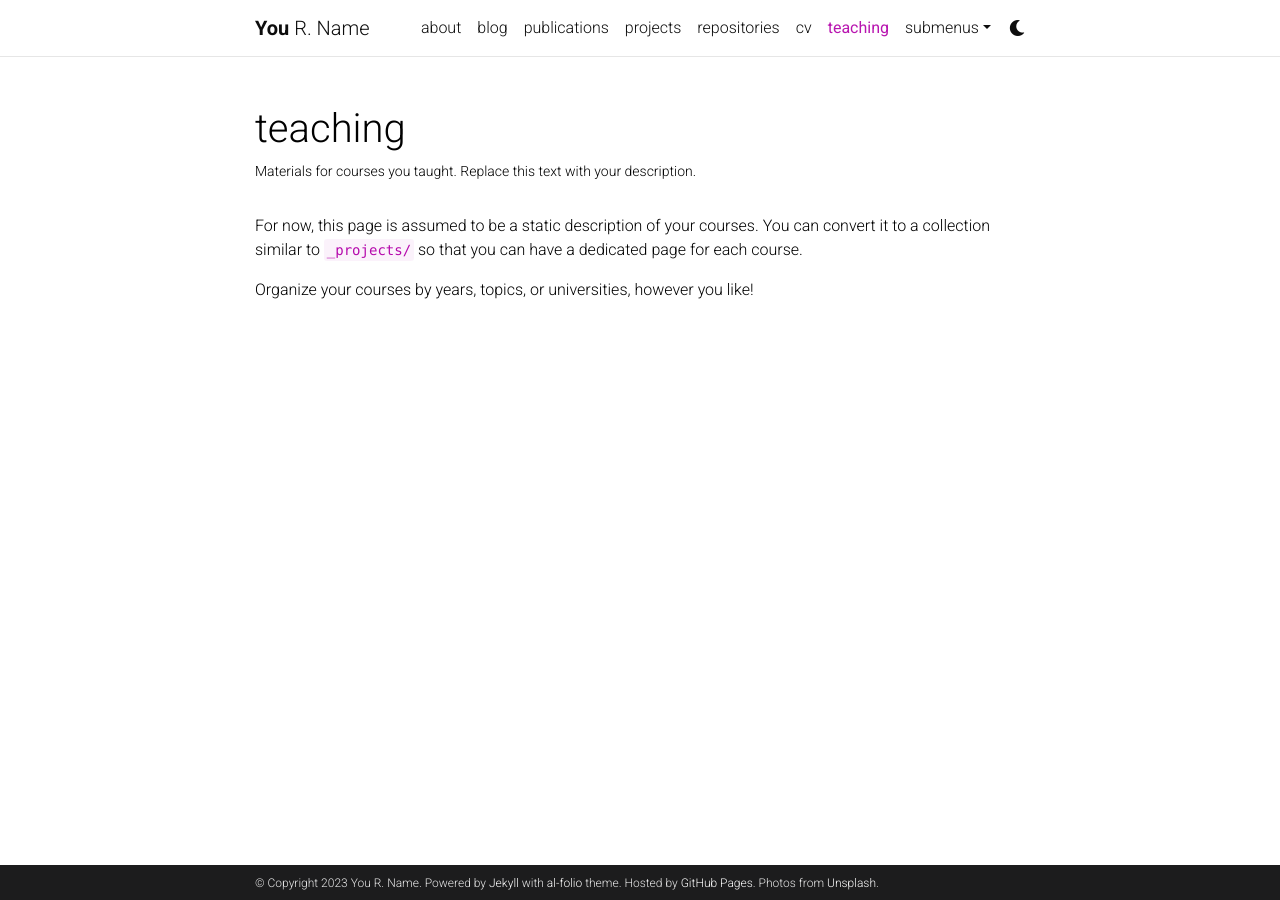
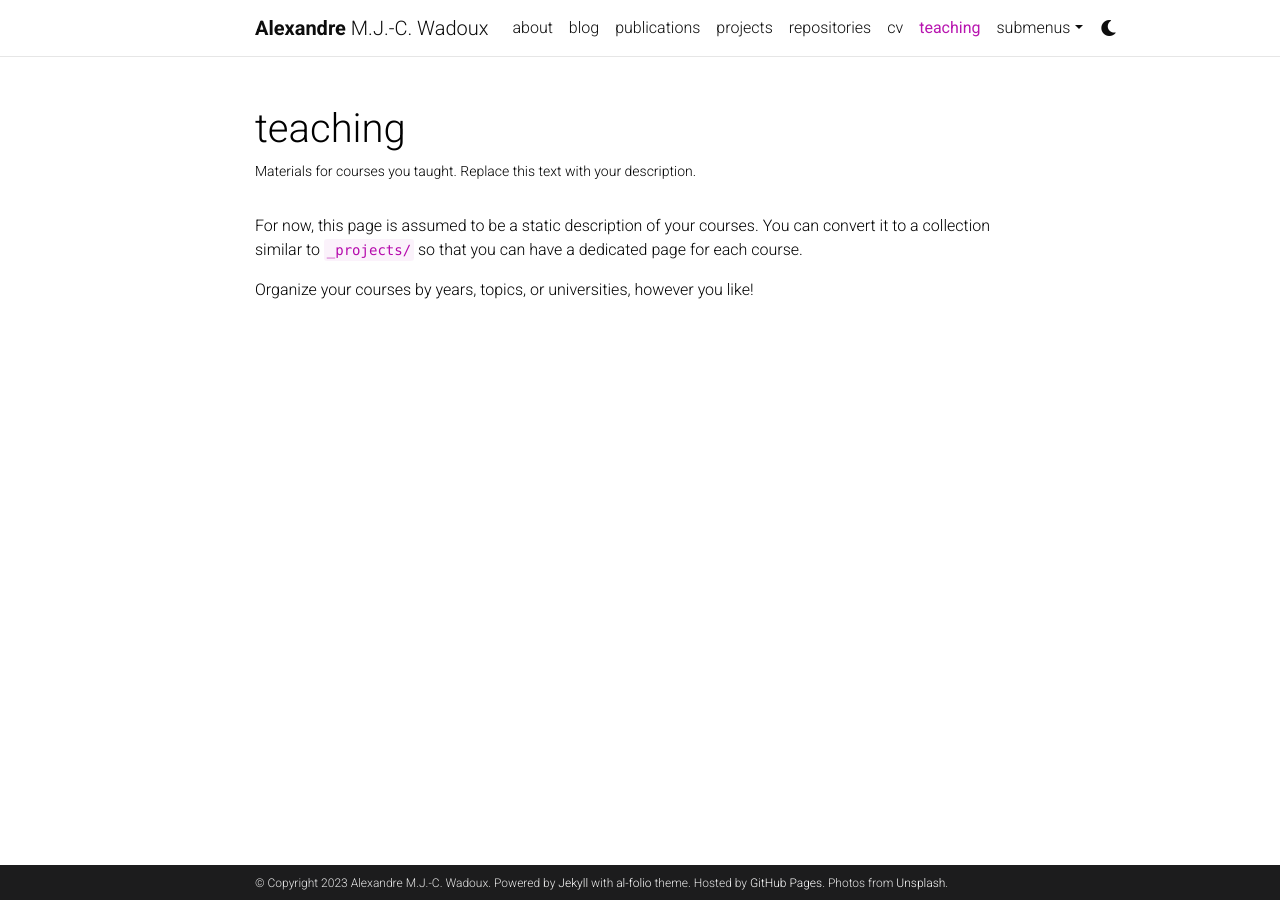
Before and after one commit to AlexandreWadoux/AlexandreWadoux.github.io, a Jekyll site: the page built from _pages/teaching.md, in a window 1280 px wide. Built offline with Jekyll 4.4.1, drawn with Linux system fonts in a browser that asks for light colours; comment, search, counter and statistics services are not loaded; a style sheet for code colours, icons or effects is not loaded.

Commit message:
Update _config.yml

```diff
--- a/_config.yml
+++ b/_config.yml
@@ -2,24 +2,24 @@
 # Site settings
 # -----------------------------------------------------------------------------
 
-title: blank # the website title (if blank, full name will be used instead)
-first_name: You
-middle_name: R.
-last_name: Name
-email: you@example.com
+title: blank  # the website title (if blank, full name will be used instead)
+first_name: Alexandre
+middle_name: M.J.-C.
+last_name: Wadoux
+email: alexandre.wadoux@yahoo.fr
 description: > # the ">" symbol means to ignore newlines until "footer_text:"
-  A simple, whitespace theme for academics. Based on [*folio](https://github.com/bogoli/-folio) design.
+  Personal website of AMJC. Wadoux.
 footer_text: >
   Powered by <a href="https://jekyllrb.com/" target="_blank">Jekyll</a> with <a href="https://github.com/alshedivat/al-folio">al-folio</a> theme.
   Hosted by <a href="https://pages.github.com/" target="_blank">GitHub Pages</a>.
   Photos from <a href="https://unsplash.com" target="_blank">Unsplash</a>.
-keywords: jekyll, jekyll-theme, academic-website, portfolio-website  # add your own keywords or leave empty
+keywords:   # add your own keywords or leave empty
 
 lang: en # the language of your site (for example: en, fr, cn, ru, etc.)
 icon: ⚛️  # the emoji used as the favicon (alternatively, provide image name in /assets/img/)
 
-url: https://alshedivat.github.io # the base hostname & protocol for your site
-baseurl: /al-folio # the subpath of your site, e.g. /blog/
+url: https://AlexandreWadoux.github.io # the base hostname & protocol for your site
+baseurl: # the subpath of your site, e.g. /blog/
 last_updated: false # set to true if you want to display last updated in the footer
 impressum_path:  # set to path to include impressum link in the footer, use the same path as permalink in a page, helps to conform with EU GDPR
 
```
